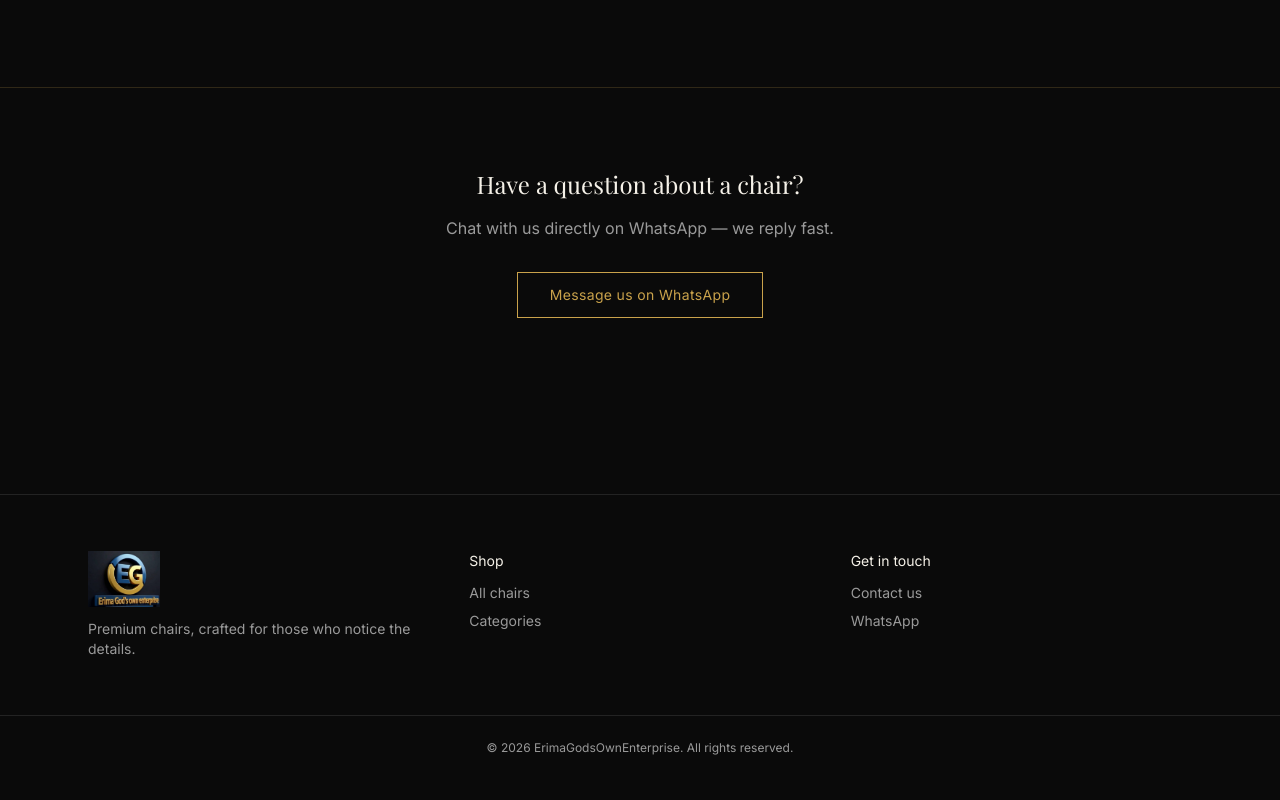
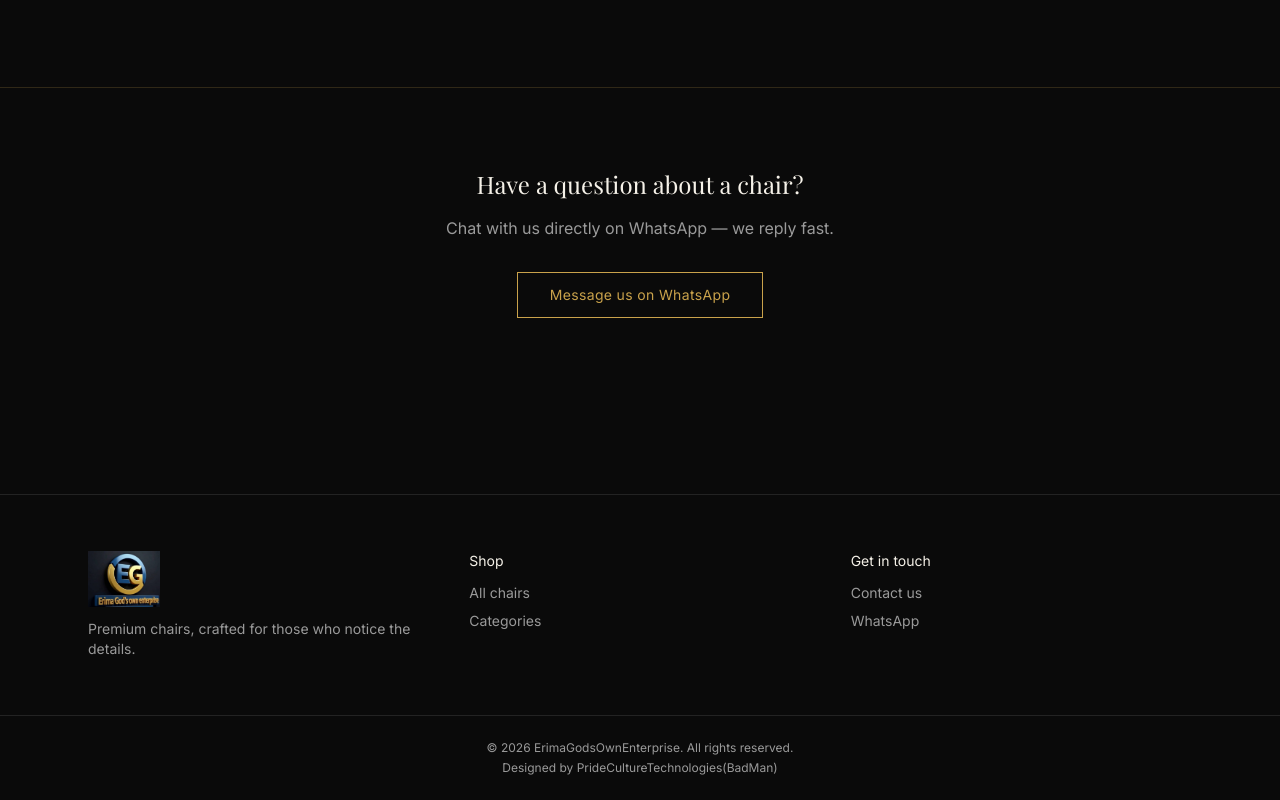
Before and after one commit to erimabadoo2020-wq/erima-gods-own-enterprise, a Next.js app in the folder chair-store/: page / in a window 1280 px wide. Shown: the part 949-1749 px from the top of the page. Built offline with nearby package versions, Linux system fonts and the light colour scheme; no server answers; the database is empty; a web font is replaced by a local one.

Commit message:
Update Footer.tsx

```diff
--- a/chair-store/app/components/Footer.tsx
+++ b/chair-store/app/components/Footer.tsx
@@ -29,8 +29,9 @@ export default function Footer() {
           </ul>
         </div>
       </div>
-      <div className="border-t border-white/10 py-6 text-center text-xs text-[var(--muted)]">
-        © {new Date().getFullYear()} ErimaGodsOwnEnterprise. All rights reserved.
+      <div className="border-t border-white/10 py-6 text-center text-xs text-[var(--muted)] space-y-1">
+        <p>© {new Date().getFullYear()} ErimaGodsOwnEnterprise. All rights reserved.</p>
+        <p>Designed by PrideCultureTechnologies(BadMan)</p>
       </div>
     </footer>
   );
```
